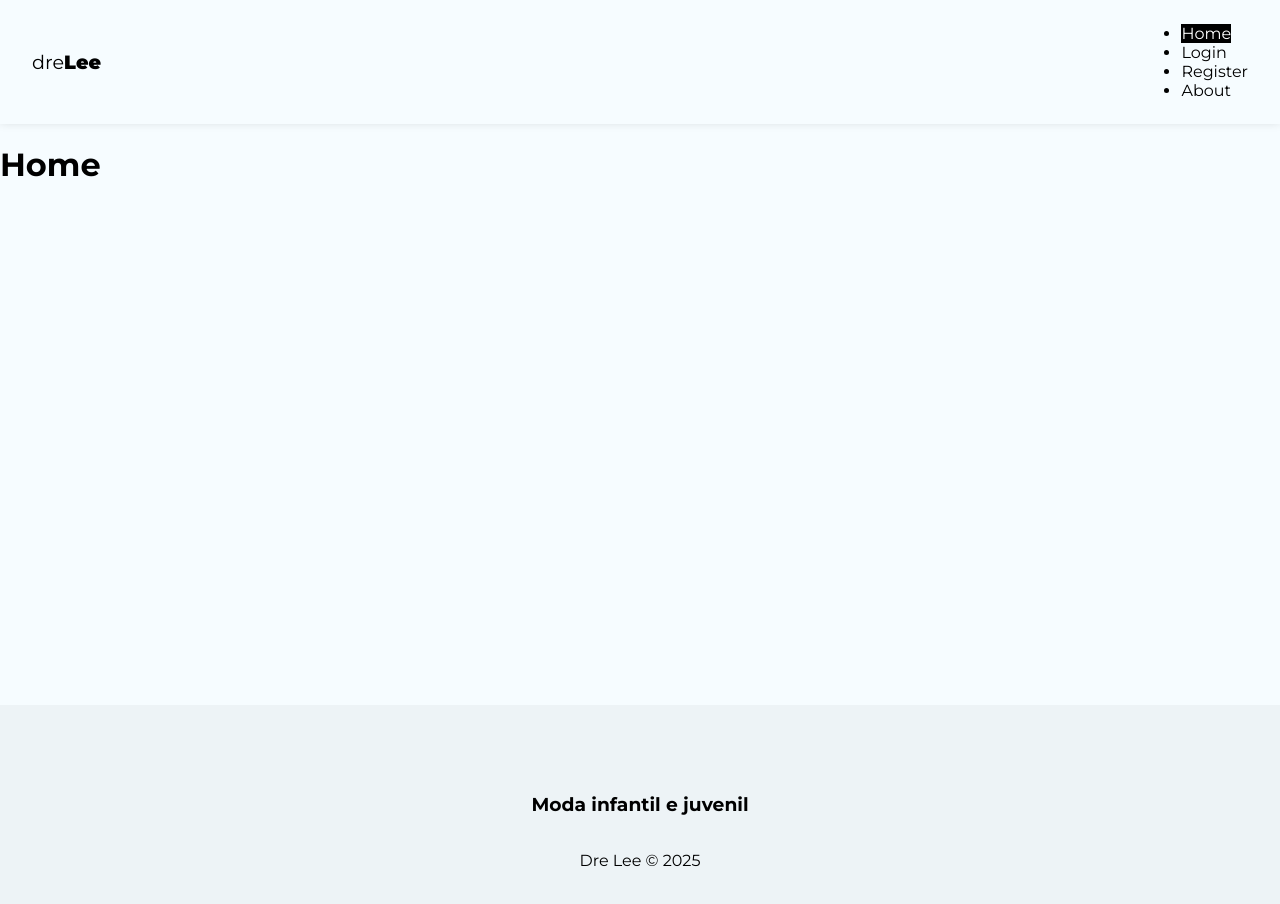
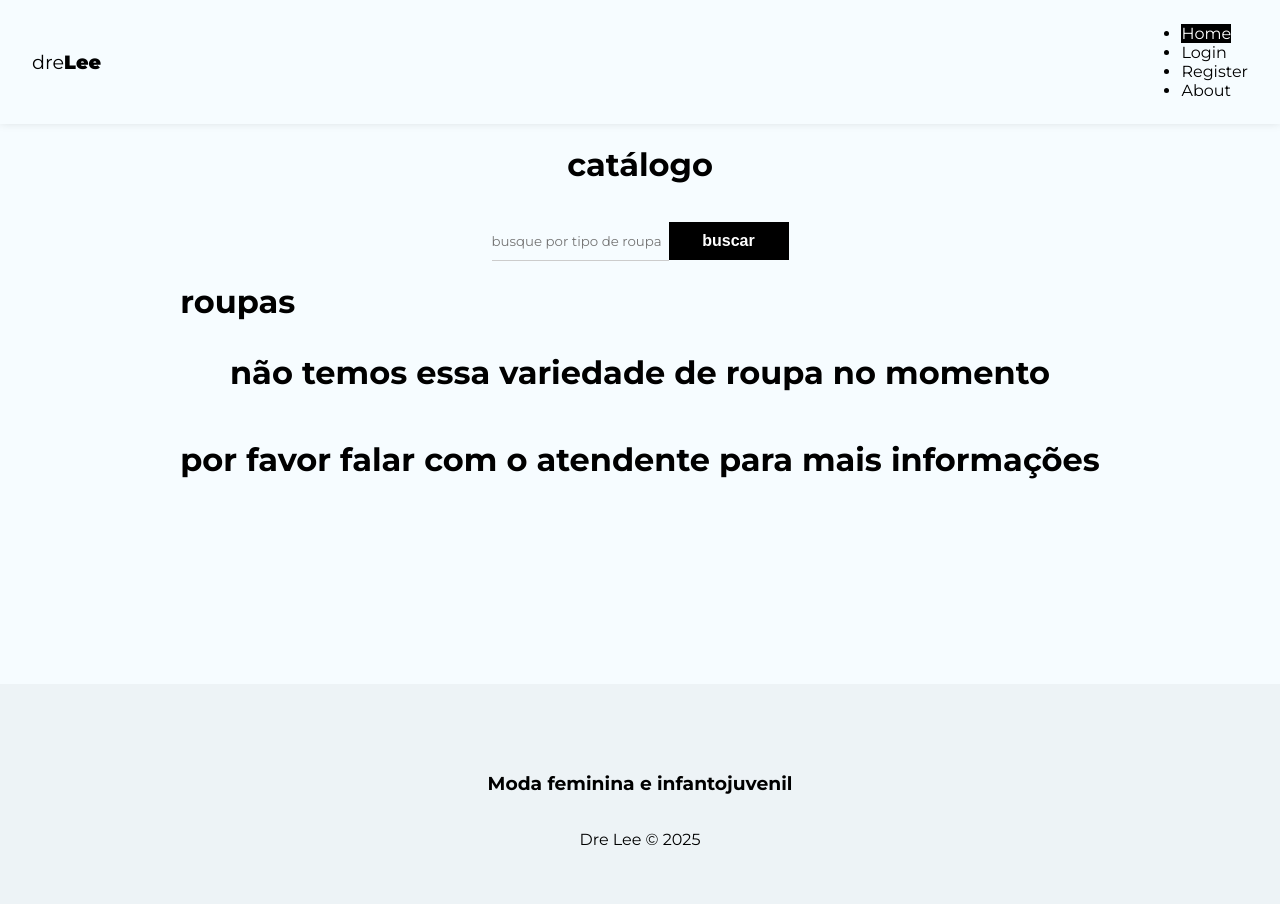
Before and after one commit to viniciusRG1/projectBlog, a React (Create React App) app: page / in a window 1280 px wide. Shown: the top 904 px of the page. Built offline with nearby package versions, Linux system fonts and the light colour scheme; no server answers; the HTML template or start-up script is replaced by a standard one.

Commit message:
update project shop

```diff
--- a/src/components/Footer.js
+++ b/src/components/Footer.js
@@ -4,7 +4,7 @@ import styles from "./Footer.module.css"
 const Footer = () => {
     return (
         <footer className={styles.footer}>
-            <h3>Moda infantil e juvenil</h3>
+            <h3>Moda feminina e infantojuvenil</h3>
             <p>Dre Lee &copy; 2025</p>
         </footer>
     )
--- a/src/firebase/config.js
+++ b/src/firebase/config.js
@@ -1,6 +1,7 @@
 
 import { initializeApp } from "firebase/app";
 import { getFirestore } from "firebase/firestore"
+import { getAuth } from "firebase/auth";
 
 const firebaseConfig = {
   apiKey: "AIzaSyDd4ucTYhQVKhHaS4yRf3_n_9muS9i85xc",
@@ -15,4 +16,6 @@ const app = initializeApp(firebaseConfig);
 
 const db = getFirestore(app);
 
-export {db, app}
+const auth = getAuth(app)
+
+export {db, app, auth}
--- a/src/hooks/useInsertDocument.js
+++ b/src/hooks/useInsertDocument.js
@@ -1,6 +1,6 @@
 import {useState, useEffect, useReducer} from 'react'
 import {db} from '../firebase/config'
-import {collection, addDoc, Timestamp} from 'firebase'
+import {collection, addDoc, Timestamp} from 'firebase/firestore'
 
 const initialState = {
     loading: null,
--- a/src/pages/CreatePost/CreatePost.js
+++ b/src/pages/CreatePost/CreatePost.js
@@ -3,6 +3,7 @@ import styles from "./CreatePost.module.css"
 import { useState } from "react";
 import { useNavigate } from "react-router-dom";
 import { useAuthValue } from "../../context/AuthContext";
+import { useInsertDocument } from "../../hooks/useInsertDocument";
 
 const CreatePost = () => {
     const [produto, setProduto] = useState("");
@@ -11,9 +12,41 @@ const CreatePost = () => {
     const [tag, setTags] = useState([]);
     const [tamanho, setTamanho] = useState([]);
     const [formError, setFormError] = useState("");
+    const {user} = useAuthValue()
+    const {insertDocument, response} = useInsertDocument("posts")
+    const Navigate = useNavigate()
 
     const handleSubmit = (e) => {
         e.preventDefault();
+        setFormError("")
+
+        const tamanhoArray = tamanho.split(",").map((tamanho) => tamanho.trim().toLowerCase())
+        const tagArray = tag.split(",").map((tag) => tag.trim().toLowerCase());
+
+        if(!produto || !image || !tag || !body || !tamanho){
+            setFormError("campos incompletos ou em branco")
+        }
+
+        try{
+            new URL(image);
+        }catch(error){
+            setFormError("a imagem precisa de uma URL")
+        }
+
+        if(formError)
+            return;
+
+        insertDocument({
+            produto,
+            image,
+            body,
+            tagArray,
+            tamanhoArray,
+            uid: user.uid,
+            createBy: user.displayName
+        }
+        )
+        Navigate("/")
     };
     return(
 
@@ -43,12 +76,13 @@ const CreatePost = () => {
                     <span>Tamanhos</span>
                     <input type="text" name="tamanho" required placeholder="tamanhos da roupa " onChange={(e) => setTamanho(e.target.value)} value={tamanho}></input>
                 </label>
-                <button className="btn">Registar produto</button>
-                {/*
-                {!loading && <button className="btn" >Registrar produto</button>}
-                {loading && (<button className="btn" disabled>Aguarde...</button>)}
-                {error && <p className="error">{error}</p>}
-                 */}
+
+
+                {!response.loading && <button className="btn" >Registrar produto</button>}
+                {response.loading && (<button className="btn" disabled>Aguarde...</button>)}
+                {response.error && <p className="error">{response.error}</p>}
+                {formError && <p className="error">{formError}</p>}
+
             </form>
 
     </div>
--- a/src/pages/Home/Home.js
+++ b/src/pages/Home/Home.js
@@ -1,10 +1,35 @@
 import styles from "./Home.module.css"
+import {useNavigate, Link} from "react-router-dom"
+import {useState} from "react"
+
+
 
 const Home = () => {
+
+    const [query, setQuery] = useState("")
+    const [post] = useState([])
+
+    const handleSubmit = (e) => {
+        e.preventDefault()
+    }
+
     return(
-        <div>
+        <div className={styles.home}>
             <h1>
-                Home
+                catálogo
+            </h1>
+            <form onSubmit={handleSubmit} className={styles.search}>
+                <input type="text" placeholder="busque por tipo de roupa" onChange={(e) => setQuery(e.target.value)}/>
+                <button className="btn btn-dark">buscar</button>
+            </form>
+            <h1>
+                roupas
+                {post && post.length === 0 && (
+                    <div className={styles.nopost}>
+                        <p>não temos essa variedade de roupa no momento</p>
+                        <p>por favor falar com o atendente para mais informações</p>
+                    </div>
+                )}
             </h1>
         </div>
     )
--- a/src/pages/Home/Home.module.css
+++ b/src/pages/Home/Home.module.css
@@ -0,0 +1,32 @@
+.home{
+    display: flex;
+    flex-direction: column;
+    align-items: center;
+    justify-content: center;
+    margin-bottom: 2em;
+}
+
+.search_form{
+    max-width: 100%;
+    width: 60%;
+    display: flex;
+    justify-content: center;
+    margin-bottom: 2em;
+}
+
+.search_form input{
+    margin-right: 10px;
+    width: 50%;
+}
+
+.nopost{
+    text-align: center;
+}
+
+.nopost p {
+    margin-bottom: 1.5em;
+}
+
+.nopost a{
+    padding: 10px 25px;
+}
```
